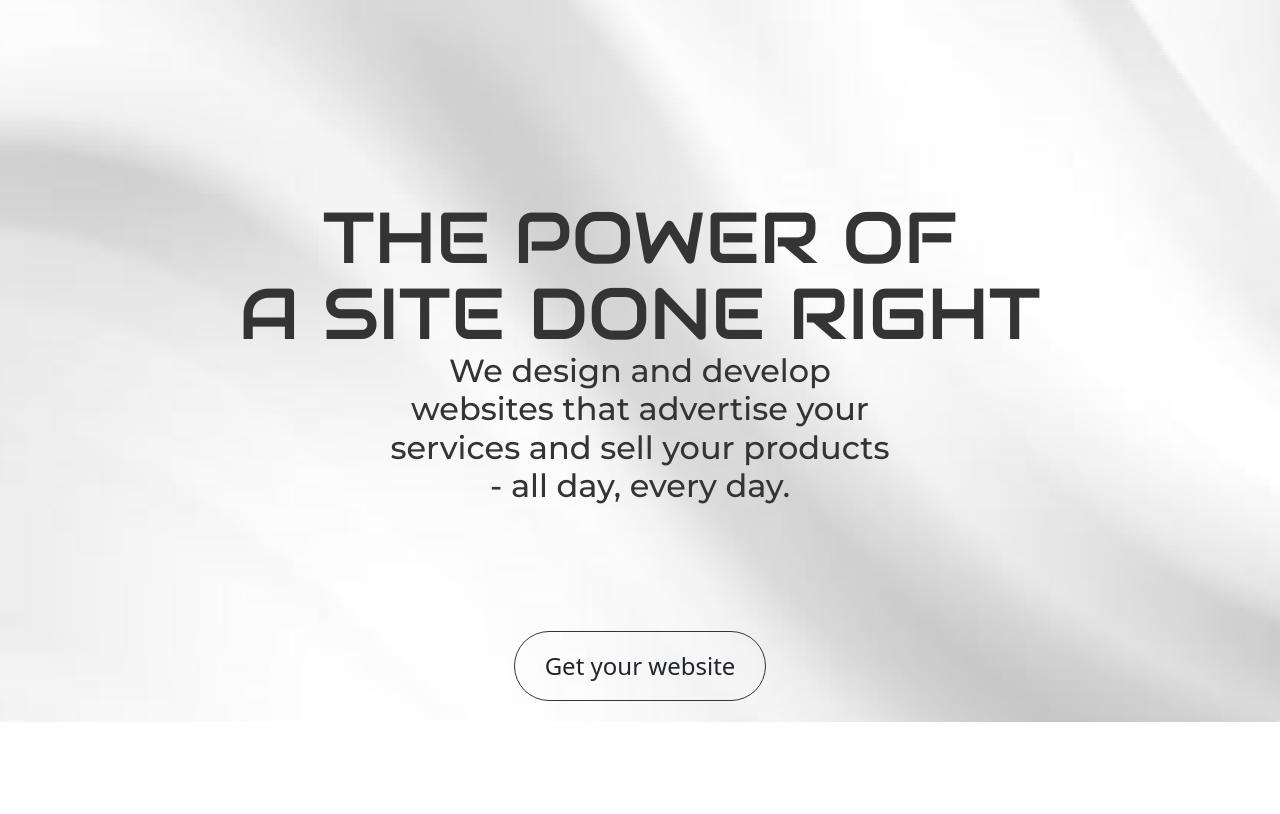
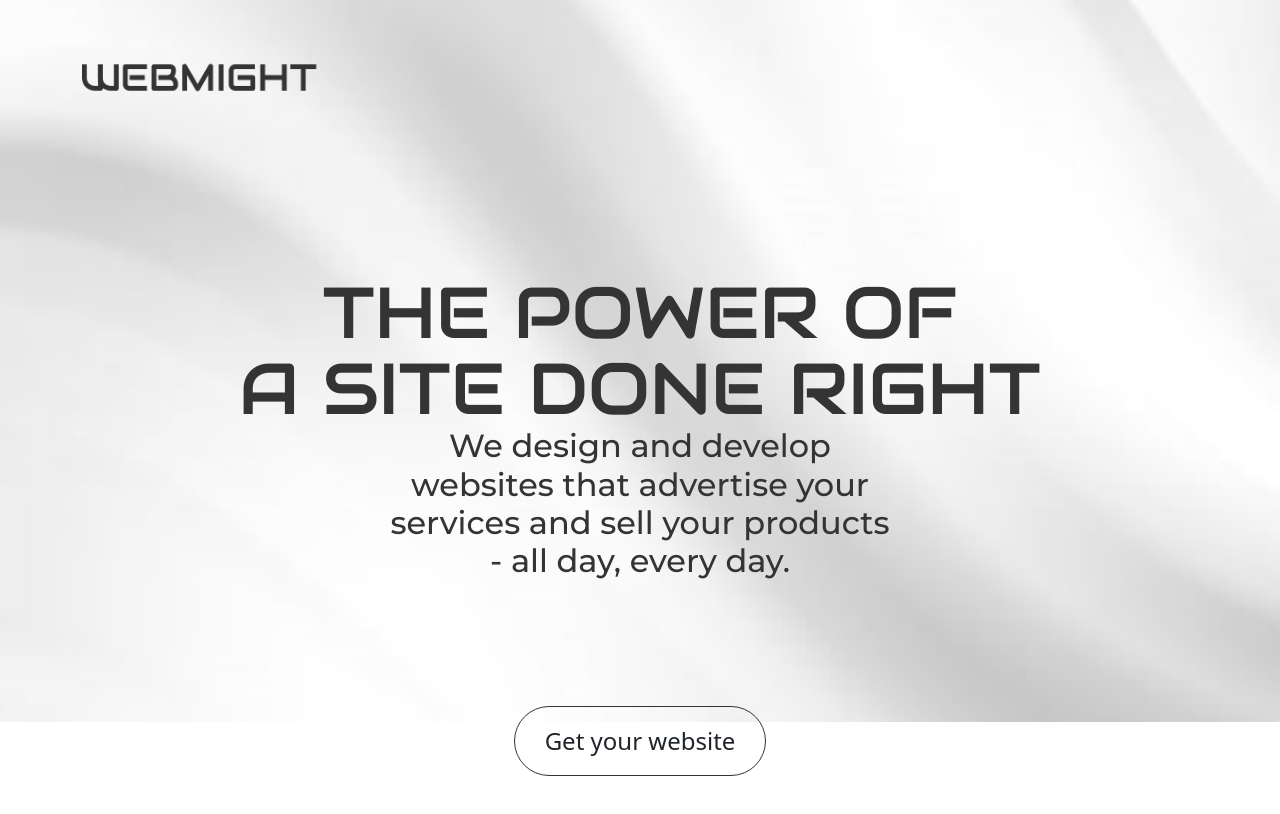
Before and after one commit to chanikauf/webmight, a plain HTML site: page index.html in a window 1280 px wide. Drawn offline with nearby package versions, Linux system fonts and the light colour scheme.

Commit message:
Added logo

```diff
--- a/index.html
+++ b/index.html
@@ -31,8 +31,13 @@
   </head>
   <body>
     <div class="gradient-background">
+      <nav class="navbar">
+        <div class="container-fluid">
+          <a class="navbar-brand" href="/"><img class="logo" src="/images/webmight-logo.png" alt="webmight-logo"></a>
+        </div>
+      </nav>
       <div class="container landing-page">
-        <h1>The power of<br>a site done right</h1>
+        <h1>The power of<br />a site done right</h1>
         <h2>
           We design and develop websites that advertise your services and sell
           your products - all day, every day.
--- a/src/styles.css
+++ b/src/styles.css
@@ -27,9 +27,14 @@ h2 {
 
 .landing-page {
   text-align: center;
-  padding-top: 200px;
+  padding-top: 160px;
   padding-bottom: 300px;
   color: var(--primary-color);
+}
+
+.logo {
+  max-width: 260px;
+  margin: 40px auto auto 70px;
 }
 
 .btn-branding {
```
Also changed, not shown: images/webmight-logo.png (added).
